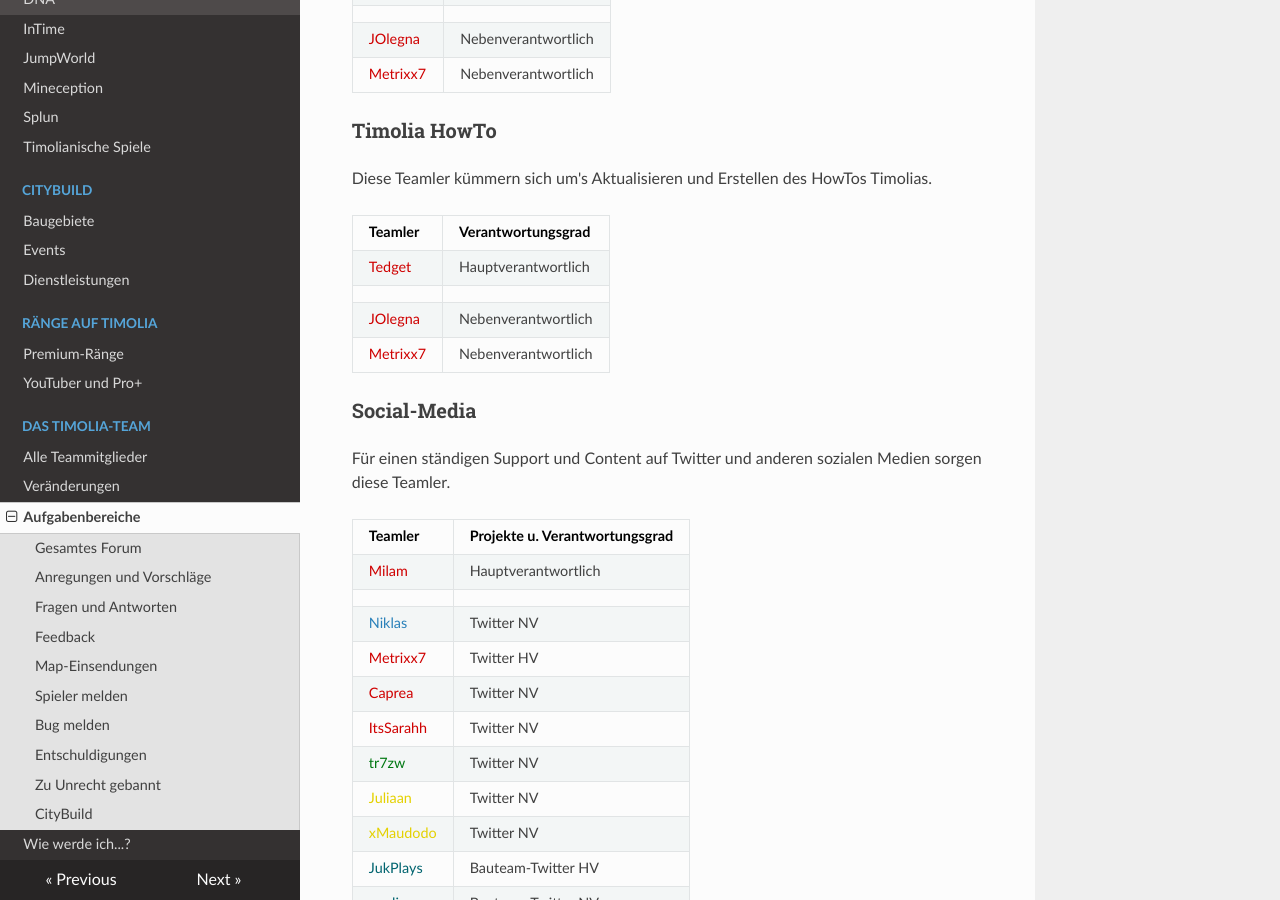
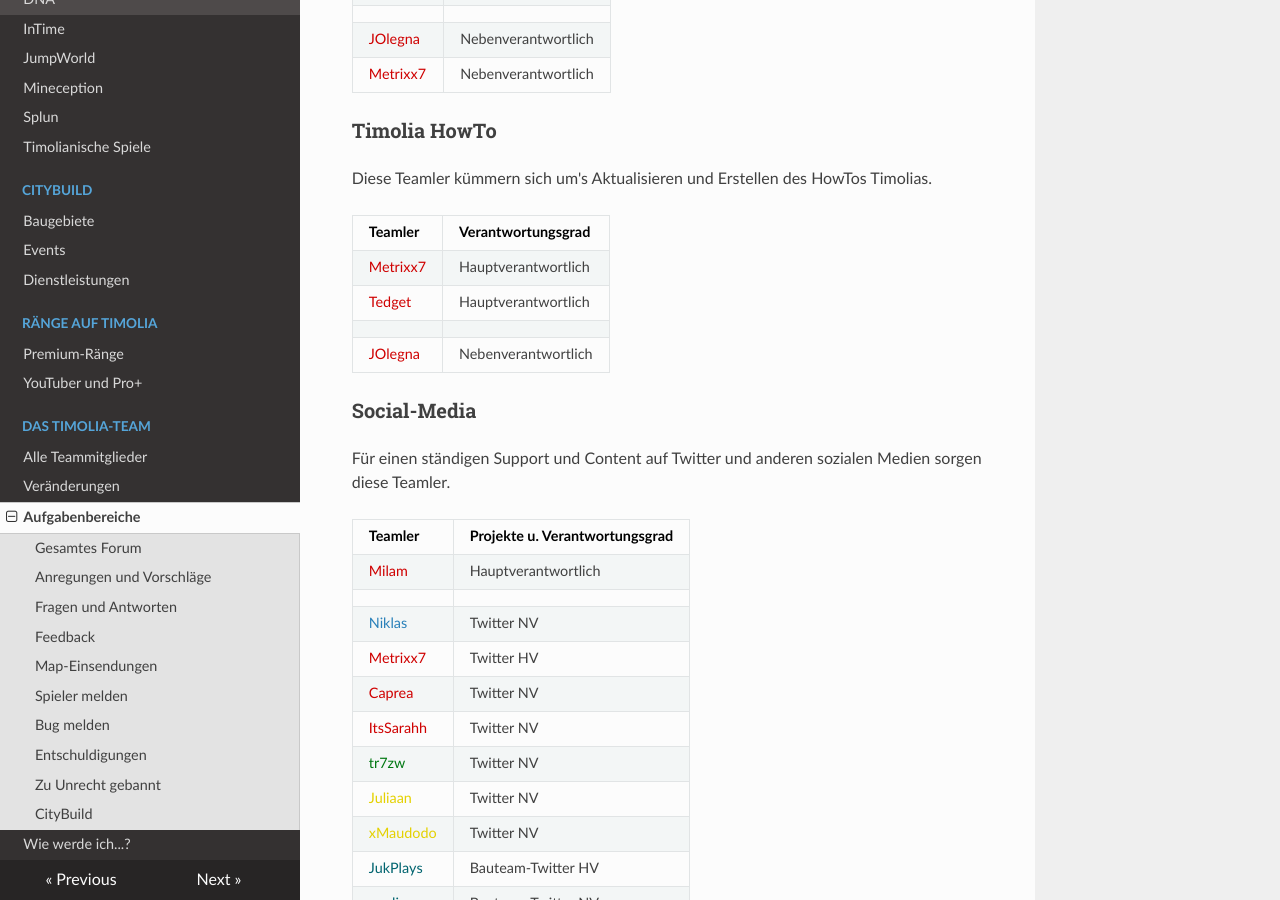
Before and after one commit to TimoliaDE/HowTo, an MkDocs documentation site: the page built from docs/team/responsibilities.md, in a window 1280 px wide and 900 px high, scrolled down 3520 px. Built offline with MkDocs 1.6.1, drawn with Linux system fonts in a browser that asks for light colours; nearby versions of some CDN libraries; old or Windows-style settings are respelled for this version of MkDocs.

Commit message:
Update responsibilities.md

```diff
--- a/docs/team/responsibilities.md
+++ b/docs/team/responsibilities.md
@@ -125,10 +125,10 @@ Diese Teamler kümmern sich um's Aktualisieren und Erstellen des HowTos Timolias
 
 | Teamler | Verantwortungsgrad |
 | ------ | ------ |
+|<span style="color:#CF0101">Metrixx7</span> | Hauptverantwortlich |
 |<span style="color:#CF0101">Tedget</span> | Hauptverantwortlich |
 | | |
 |<span style="color:#CF0101">JOlegna</span> | Nebenverantwortlich |
-|<span style="color:#CF0101">Metrixx7</span> | Nebenverantwortlich |
 
 ###<strong>Social-Media</strong>
 Für einen ständigen Support und Content auf Twitter und anderen sozialen Medien sorgen diese Teamler.
```
